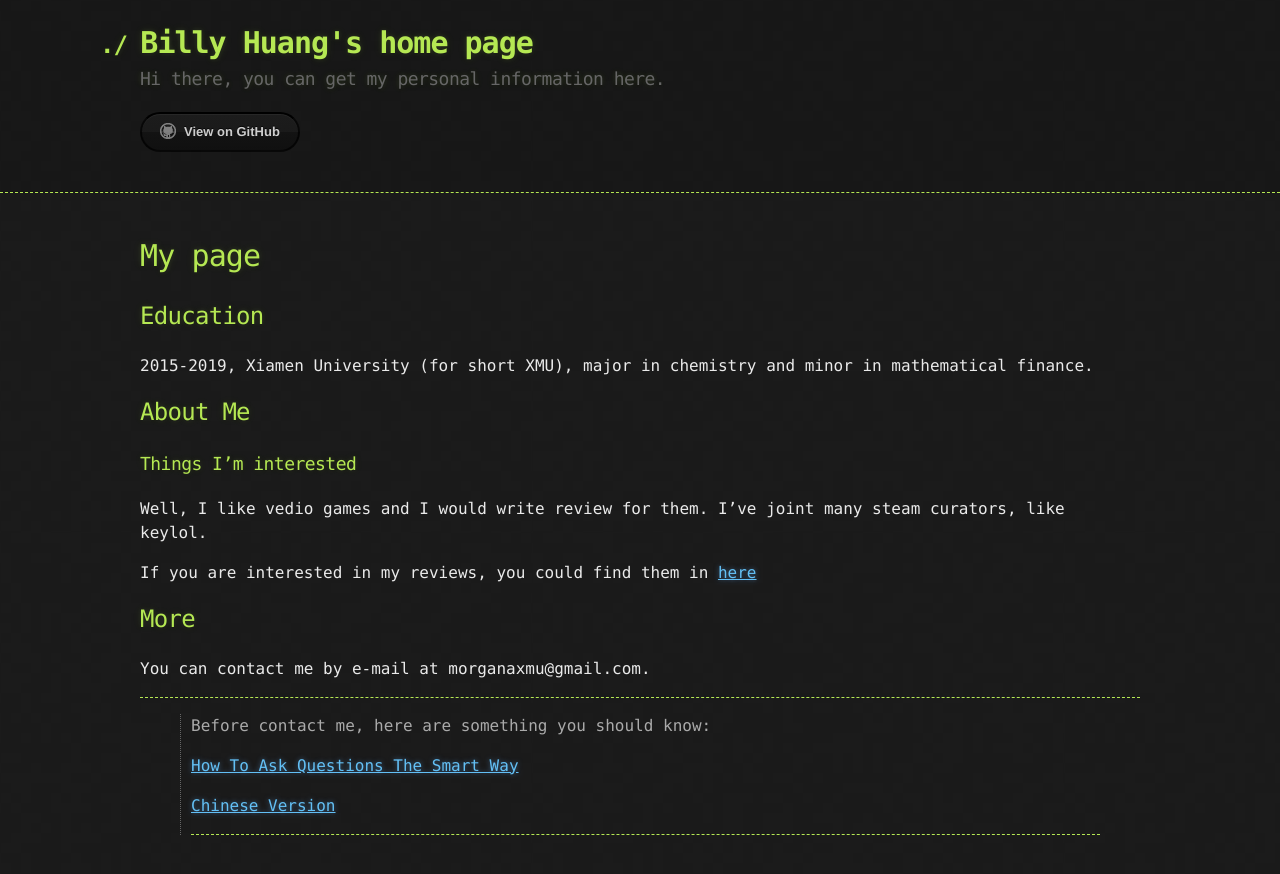
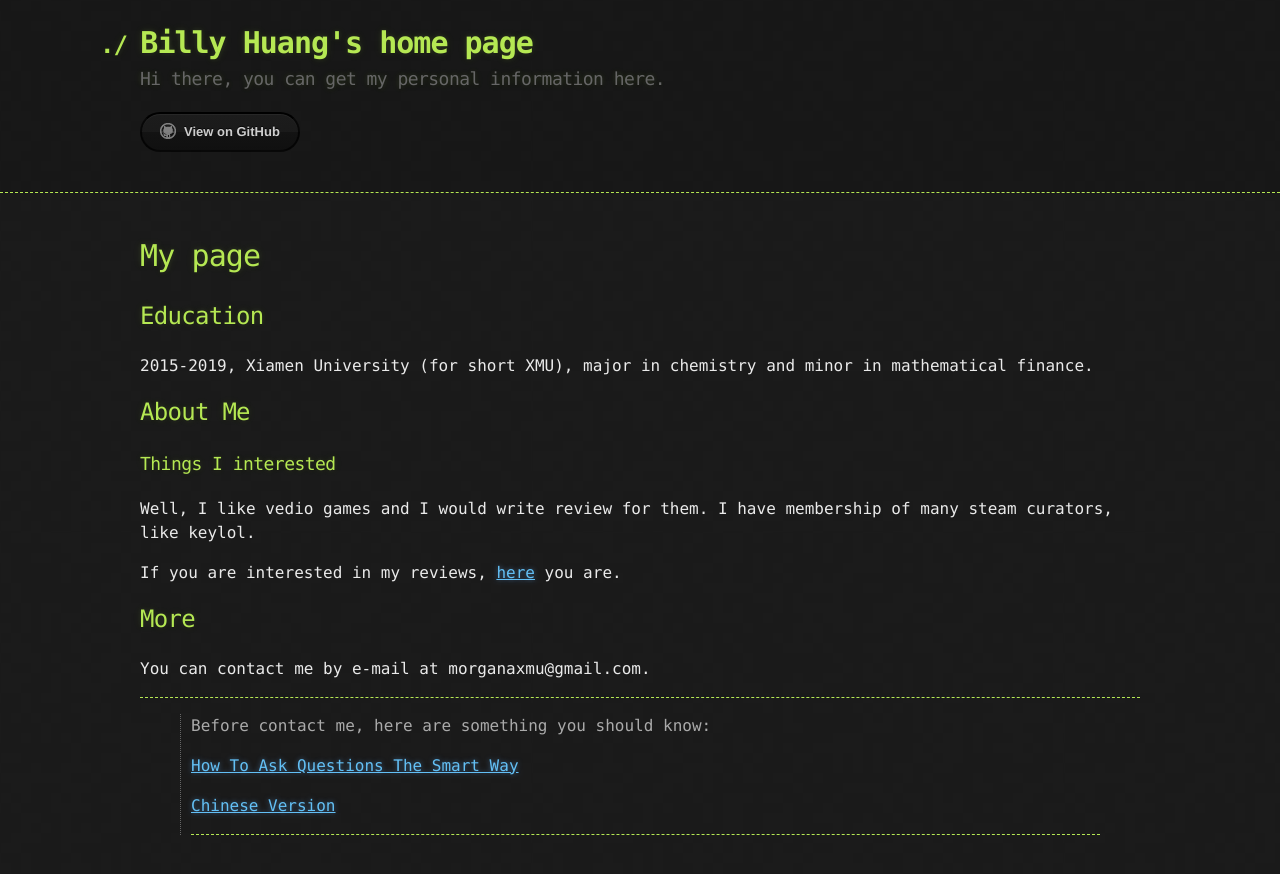
Before and after one commit to morganaxmu/morganaxmu.github.io, a Jekyll site: the page built from index.md, in a window 1280 px wide. Shown: the top 874 px of the page. Built offline with Jekyll 4.4.1, drawn with Linux system fonts in a browser that asks for light colours; our own code applies the rules of GitHub Pages for plain Markdown files.

Commit message:
Update index.md

```diff
--- a/index.md
+++ b/index.md
@@ -8,10 +8,10 @@ Last updated: June 16, 2020
 2015-2019, Xiamen University (for short XMU), major in chemistry and minor in mathematical finance.
 
 ## About Me
-### Things I'm interested
-Well, I like vedio games and I would write review for them. I've joint many steam curators, like keylol.
+### Things I interested
+Well, I like vedio games and I would write review for them. I have membership of many steam curators, like keylol.
 
-If you are interested in my reviews, you could find them in [here](https://github.com/morganaxmu/My-reviews-of-games)
+If you are interested in my reviews, [here](https://github.com/morganaxmu/My-reviews-of-games) you are.
 
 ## More
 
```
